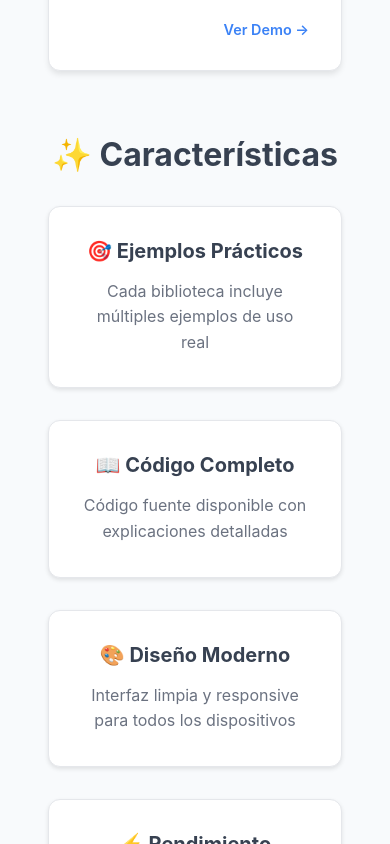
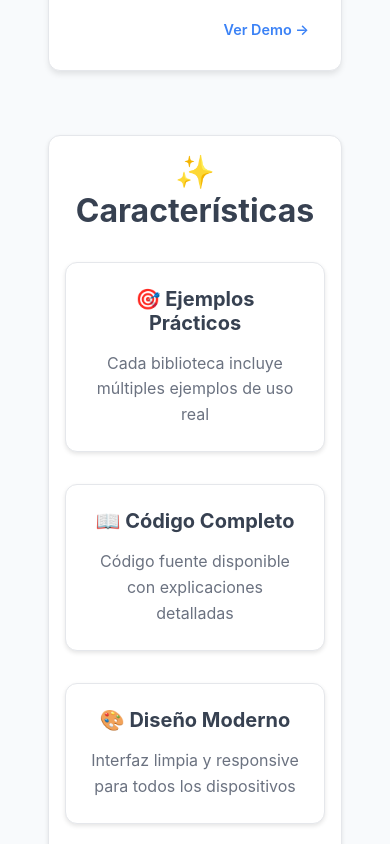
Before and after one commit to ecasanova/libraries, a React (Vite) app: page / in a window 390 px wide. Shown: the part 2500-3344 px from the top of the page. Built offline with nearby package versions, Linux system fonts and the light colour scheme; a web font is replaced by a local one.

Commit message:
feat: Enhance features section styling with padding, background, and shadow effects

```diff
--- a/src/index.css
+++ b/src/index.css
@@ -259,6 +259,11 @@
 
 .features-section {
   text-align: center;
+  padding: 2rem;
+  background: white;
+  border-radius: 12px;
+  box-shadow: 0 2px 4px rgba(0, 0, 0, 0.1);
+  border: 1px solid #e5e7eb;
 }
 
 .features-section h2 {
@@ -2476,6 +2481,14 @@
     grid-template-columns: 1fr;
   }
 
+  .features-section {
+    padding: 1rem;
+  }
+
+  .feature-item {
+    padding: 1.5rem;
+  }
+
   /* Fontsource responsive */
   .fonts-grid {
     grid-template-columns: 1fr;
```
